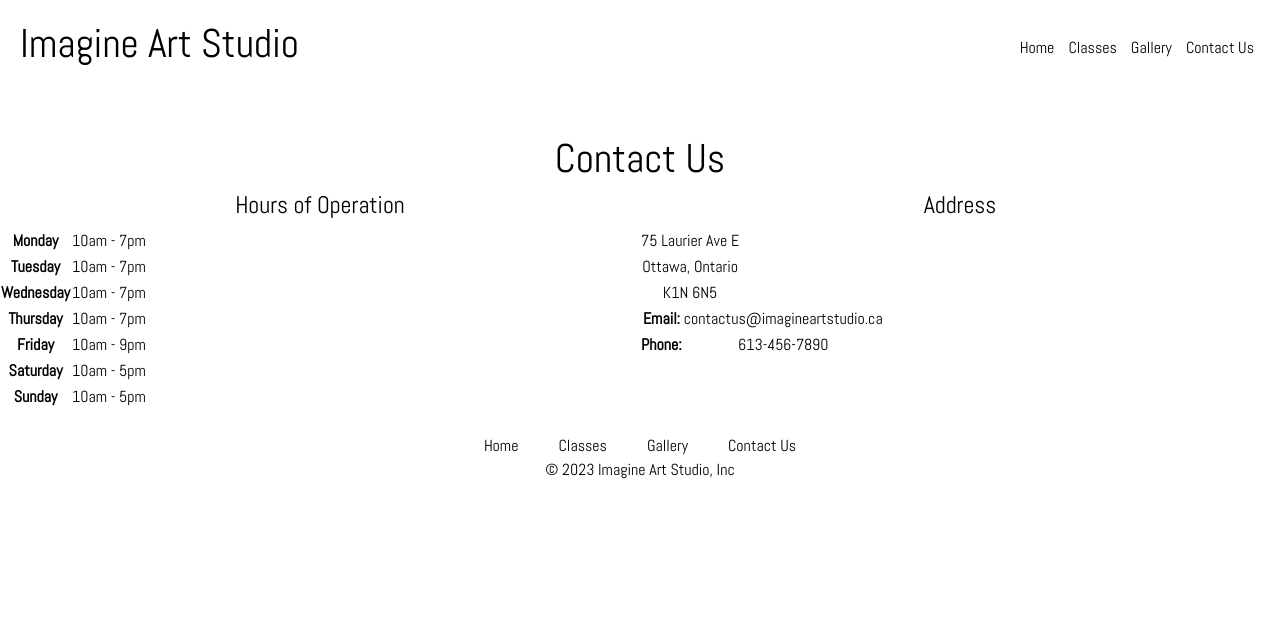
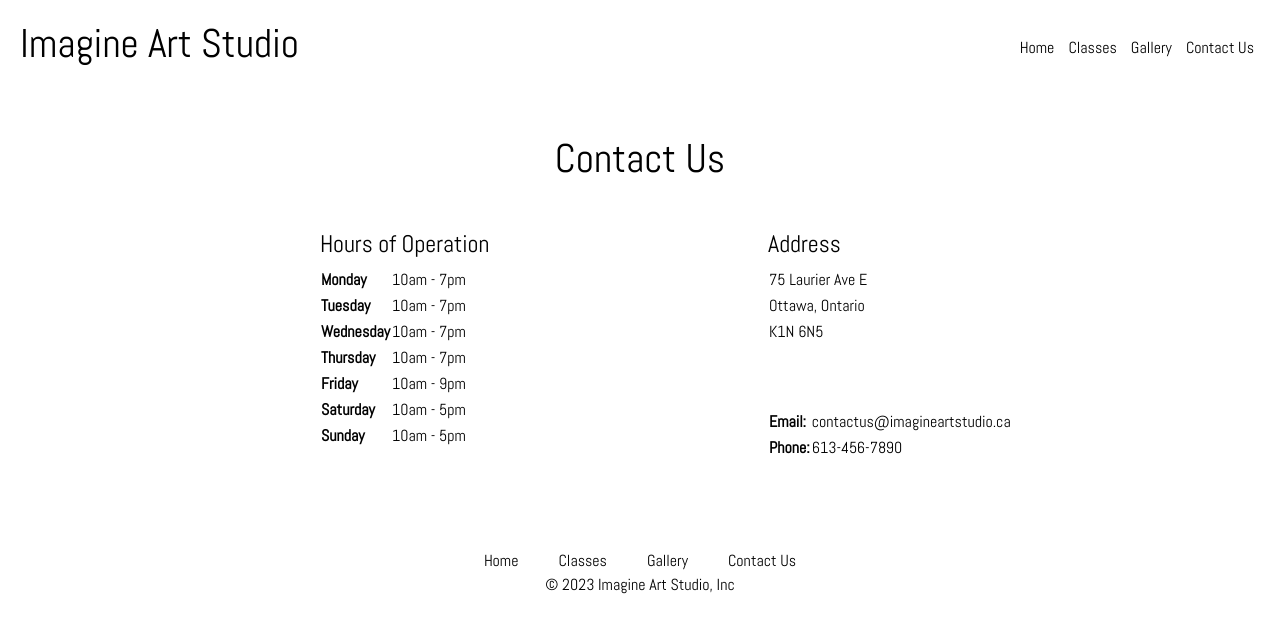
Before and after one commit to annikawhit/seg3125_project2_final, a React (Create React App) app: page /contactus in a window 1280 px wide. Shown: the top 632 px of the page. Built offline with nearby package versions, Linux system fonts and the light colour scheme.

Commit message:
update contact page

```diff
--- a/src/ContactUs.js
+++ b/src/ContactUs.js
@@ -26,7 +26,7 @@ const ContactUs = () => {
                         <tr><td>K1N 6N5</td></tr>
                     </table>
 
-                    <table>
+                    <table id="email_phone">
                         <tr><th>Email:</th><td>contactus@imagineartstudio.ca</td></tr>
                         <tr><th>Phone:</th><td>613-456-7890</td></tr>
                     </table>
--- a/src/index.css
+++ b/src/index.css
@@ -151,7 +151,23 @@
   display: grid;
   flex-direction: row;
   grid-template-columns: 1fr 1fr;
+  text-align: left;
+  padding-top: 3%;
+  padding-bottom: 5%;
+}
 
+#contactus_table1{
+  margin-left: 25vw;
+  margin-right: 5vw;
+}
+
+#contactus_table2{
+  margin-left: 10vw;
+  margin-right: 2vw;
+}
+
+#email_phone{
+  margin-top: 5vw;
 }
 
 .contactus{
```
